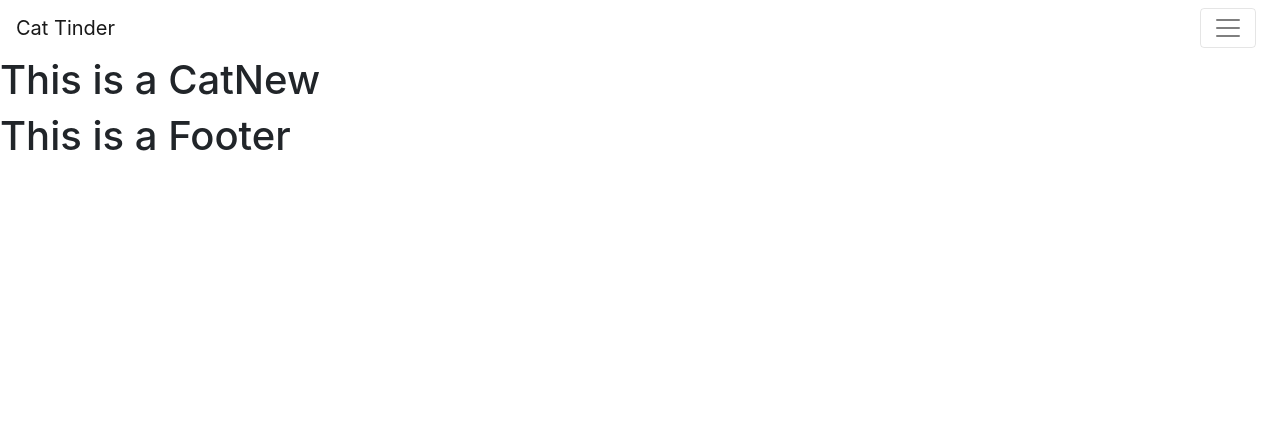
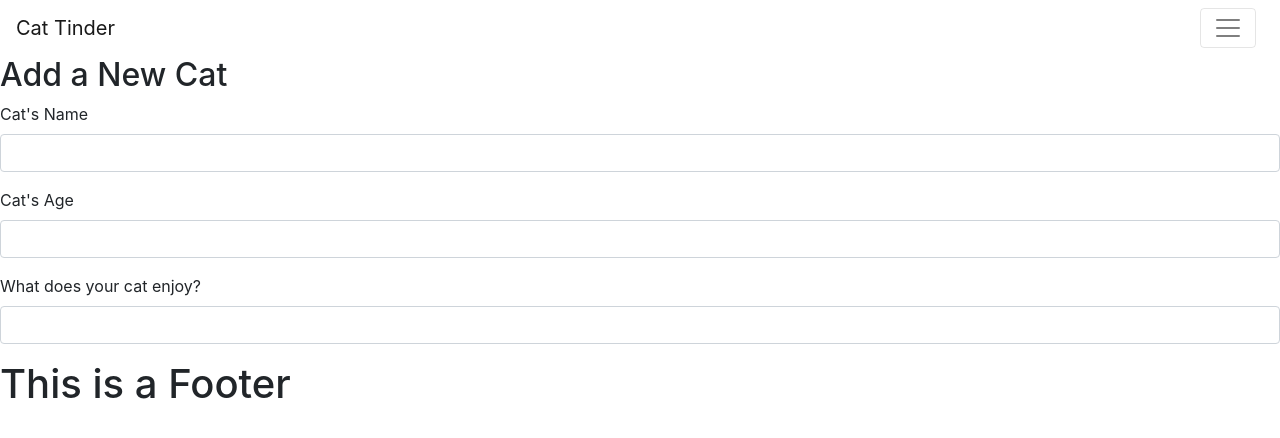
Before and after one commit to nickdsaunders/cat-tinder-frontend, a React (Create React App) app: page /catnew in a window 1280 px wide. Shown: the top 438 px of the page. Built offline with nearby package versions, Linux system fonts and the light colour scheme.

Commit message:
added a form to new cat and added on change to each input

```diff
--- a/src/pages/CatNew.js
+++ b/src/pages/CatNew.js
@@ -1,11 +1,61 @@
-import React, { Component } from 'react'
-class CatNew extends Component{
-  render(){
-    return(
-      <div>
-        <h1>This is a CatNew</h1>
-      </div>
-    )
+import React, { Component } from "react";
+import { Form, FormGroup, Label, Input } from "reactstrap";
+
+class CatNew extends Component {
+  constructor(props) {
+    super(props);
+    this.state = {
+      form: {
+        name: "",
+        age: "",
+        enjoys: "",
+      },
+    };
+  }
+
+  handleChange = (e) => {
+    let { form } = this.state;
+    form[e.target.name] = e.target.value;
+    // console.log("name", e.target.name);
+    // console.log("value", e.target.value);
+    this.setState({ form: form });
+  };
+
+  render() {
+    return (
+      <>
+        <h2>Add a New Cat</h2>
+        <Form>
+          <FormGroup>
+            <Label for="name">Cat's Name</Label>
+            <Input
+              type="text"
+              name="name"
+              value={this.state.form.name}
+              onChange={this.handleChange}
+            />
+          </FormGroup>
+          <FormGroup>
+            <Label for="age">Cat's Age</Label>
+            <Input
+              type="number"
+              name="age"
+              value={this.state.form.age}
+              onChange={this.handleChange}
+            />
+          </FormGroup>
+          <FormGroup>
+            <Label for="enjoys">What does your cat enjoy?</Label>
+            <Input
+              type="text"
+              name="enjoys"
+              value={this.state.form.enjoys}
+              onChange={this.handleChange}
+            />
+          </FormGroup>
+        </Form>
+      </>
+    );
   }
 }
-export default CatNew
+export default CatNew;
```
